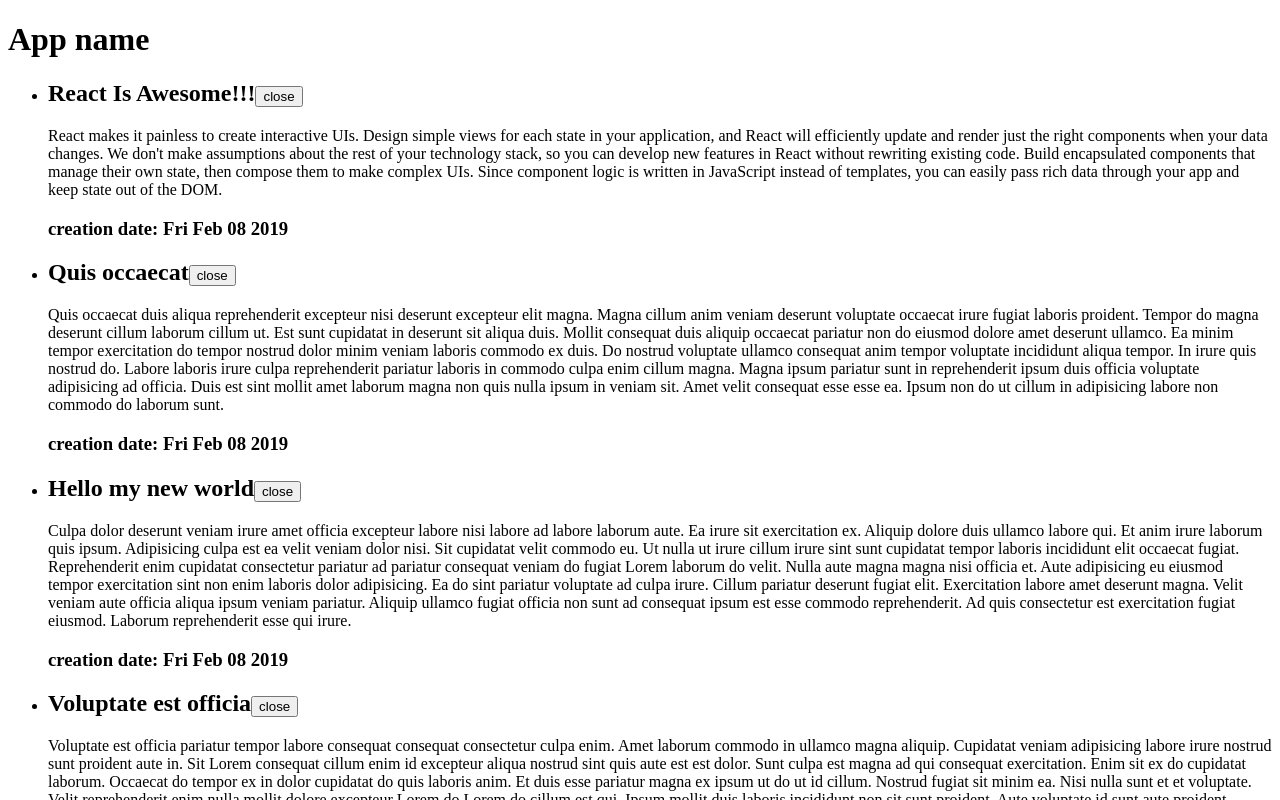
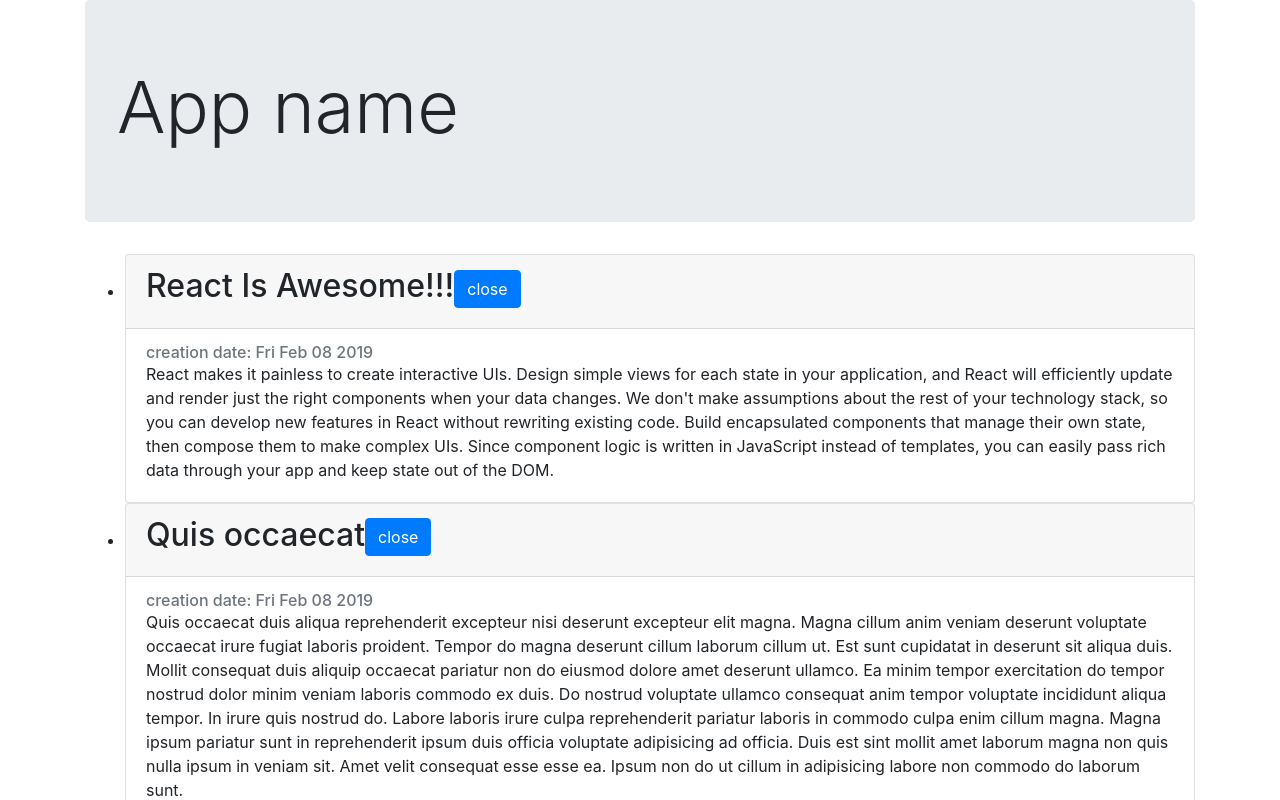
Before and after one commit to SozonikOleg/ReactScrincast, a React (Create React App) app: page / in a window 1280 px wide. Shown: the top 800 px of the page. Built offline with nearby package versions, Linux system fonts and the light colour scheme.

Commit message:
feat:add styles in three components

```diff
--- a/src/component/App.js
+++ b/src/component/App.js
@@ -1,12 +1,15 @@
 import React from 'react'
 import ArticleList from './ArticleList'
 import articles from '../fixtures'
+import 'bootstrap/dist/css/bootstrap.css';
 
 function App(){
     return (
-        <div>
-            <h1>App name</h1>
-            <ArticleList articles = {articles} />
+        <div className="container">
+            <div className="jumbotron">
+                <h1 className="display-3">App name</h1>
+            </div>
+                <ArticleList articles = {articles} />
         </div>
     )
 }
--- a/src/component/Article.js
+++ b/src/component/Article.js
@@ -7,17 +7,23 @@
 
     render() {
         const {article} = this.props
-        const body = this.state.isOpen && <section>{article.text}</section>
+        const body = this.state.isOpen && <section className="card-text">{article.text}</section>
         return (
-            <div className= 'hello'>
+            <div className= "card">
+                <div className="card-header">
                     <h2>
                         {article.title}
-                    <button onClick={this.handleClick}>
+                        <button onClick={this.handleClick} className="btn btn-primary">
                             {this.state.isOpen? 'close' : 'open'}
                         </button>
                     </h2>
+                </div>
+                <div className= "card-body">
+                    <h6 className="card-subtitle text-muted">
+                        creation date: {(new Date()).toDateString()}
+                    </h6>
                     {body}
-                <h3>creation date: {(new Date()).toDateString()}</h3>
+                </div>
             </div>
         )
     }
@@ -30,5 +36,4 @@
 }
 
 
-
 export default Article
--- a/src/component/ArticleList.js
+++ b/src/component/ArticleList.js
@@ -3,7 +3,7 @@
 
 export default function ArticleList ({ articles }) {
     const articleElements = articles.map(article =>
-        <li><Article article = {article}/></li>
+        <li key = {article.id}><Article article = {article}/></li>
         )
     return(
         <ul>
```
Lines whose indentation alone changed are shown as unchanged.
